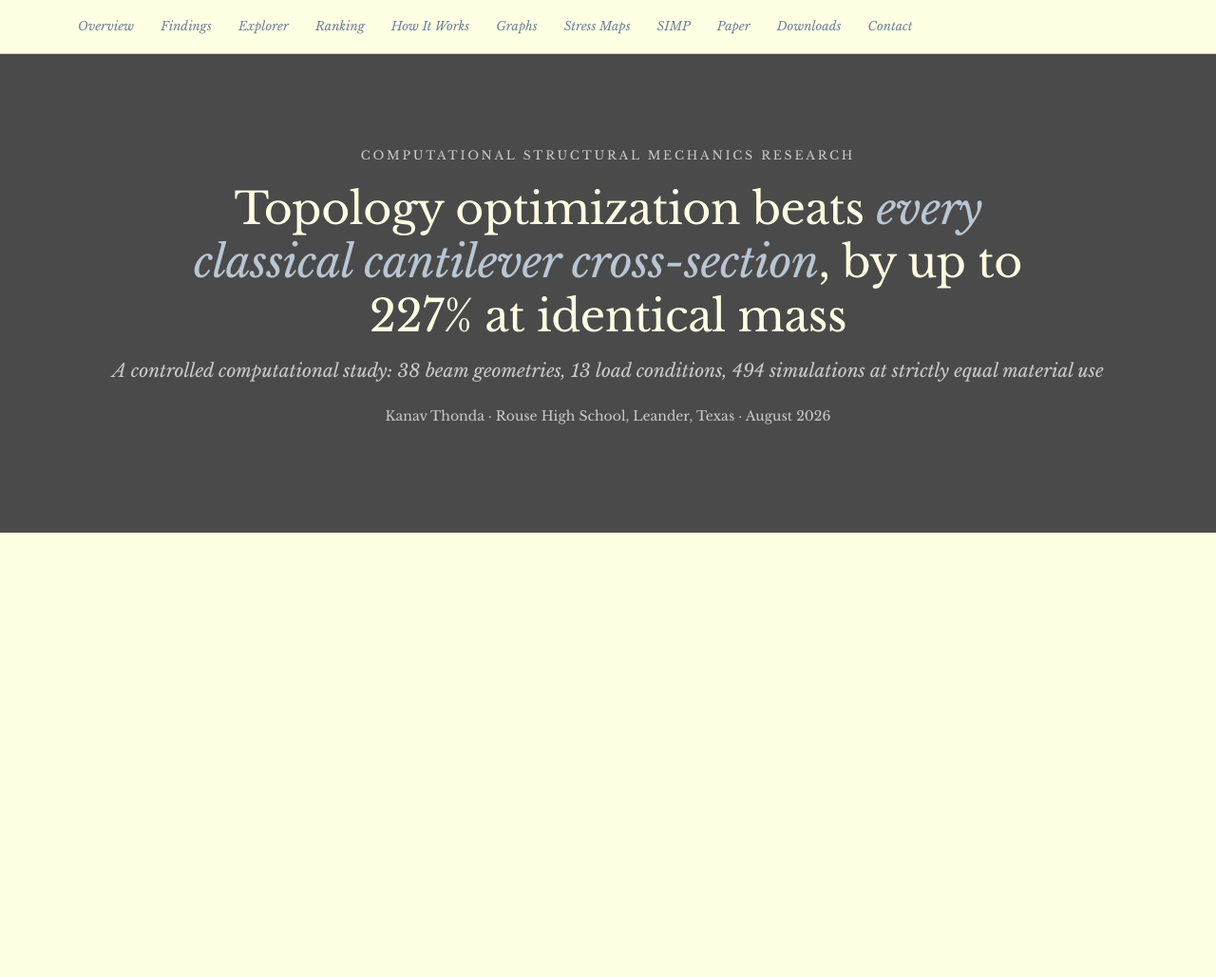
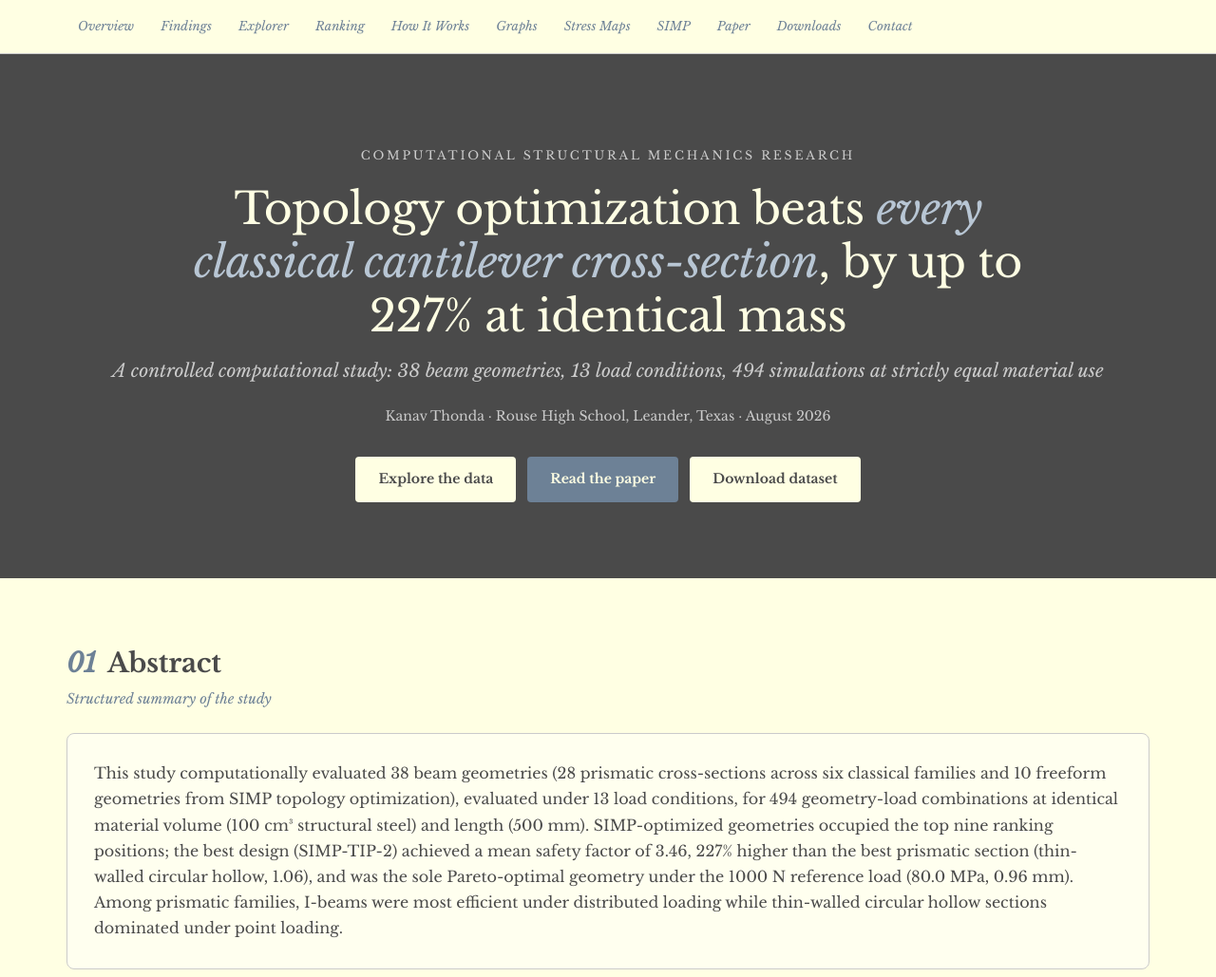
Before and after one commit to kanav7810-oss/cantilever-topology, a plain HTML site: page index.html in a window 1280 px wide. Shown: the whole page at 95% size. Before the commit the page ends 800 px from the top, so only its background shows below. Drawn offline with nearby package versions, Linux system fonts and the light colour scheme.

```diff
--- a/index.html
+++ b/index.html
@@ -132,3 +132,13 @@
 <div class="tagline">A controlled computational study: 38 beam geometries, 13 load conditions, 494 simulations at strictly equal material use</div>
 <div class="meta">Kanav Thonda &#183; Rouse High School, Leander, Texas &#183; August 2026</div>
 <div class="btns">
+<a href="#explorer">Explore the data</a>
+<a href="#paper" class="alt">Read the paper</a>
+<a href="dataset.csv" download>Download dataset</a>
+</div>
+</header>
+
+<section id="abstract">
+<h2><span class="num">01</span>Abstract</h2>
+<div class="sub">Structured summary of the study</div>
+<div class="card"><p>This study computationally evaluated 38 beam geometries (28 prismatic cross-sections across six classical families and 10 freeform geometries from SIMP topology optimization), evaluated under 13 load conditions, for 494 geometry-load combinations at identical material volume (100 cm³ structural steel) and length (500 mm). SIMP-optimized geometries occupied the top nine ranking positions; the best design (SIMP-TIP-2) achieved a mean safety factor of 3.46, 227% higher than the best prismatic section (thin-walled circular hollow, 1.06), and was the sole Pareto-optimal geometry under the 1000 N reference load (80.0 MPa, 0.96 mm). Among prismatic families, I-beams were most efficient under distributed loading while thin-walled circular hollow sections dominated under point loading.</p>
```
